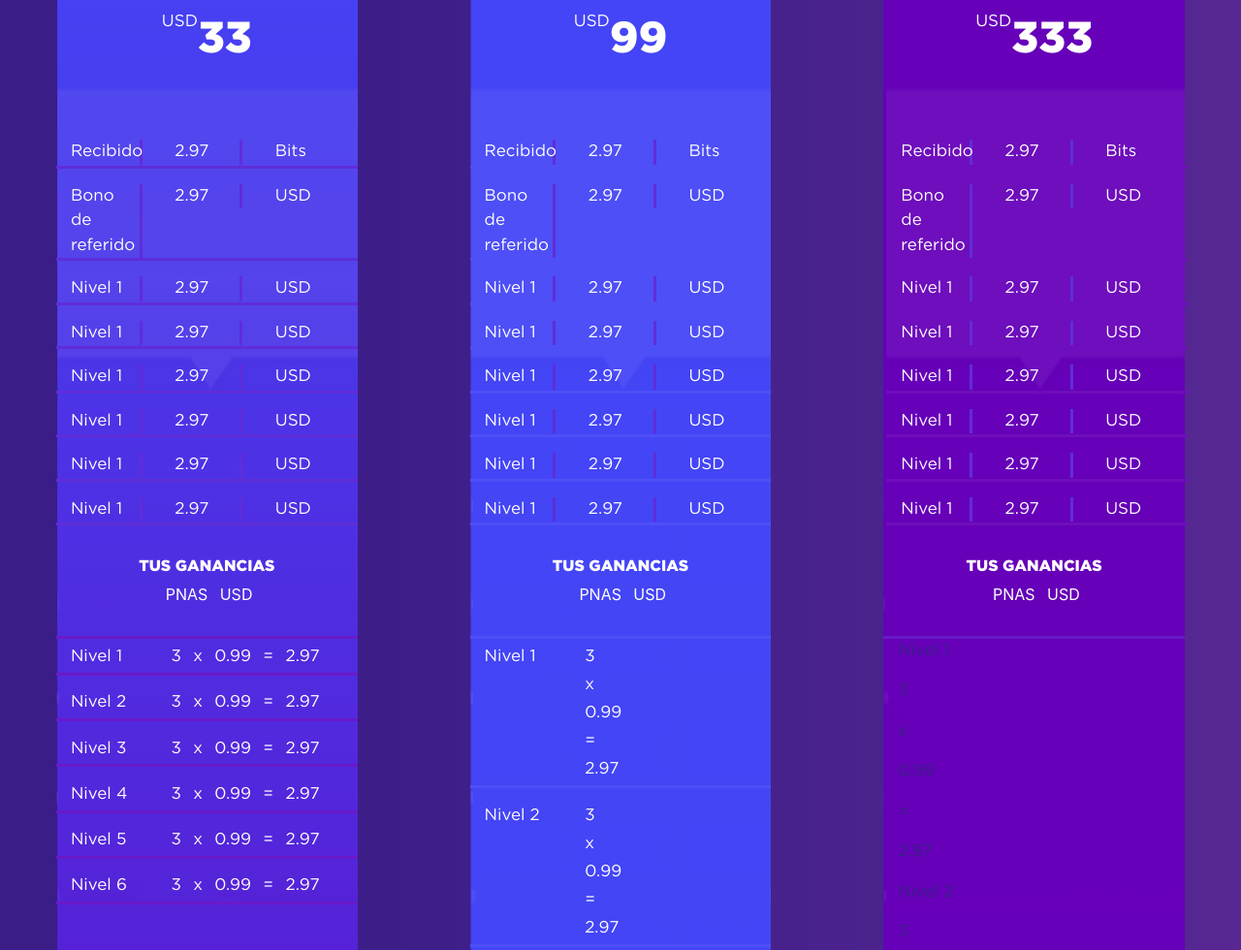
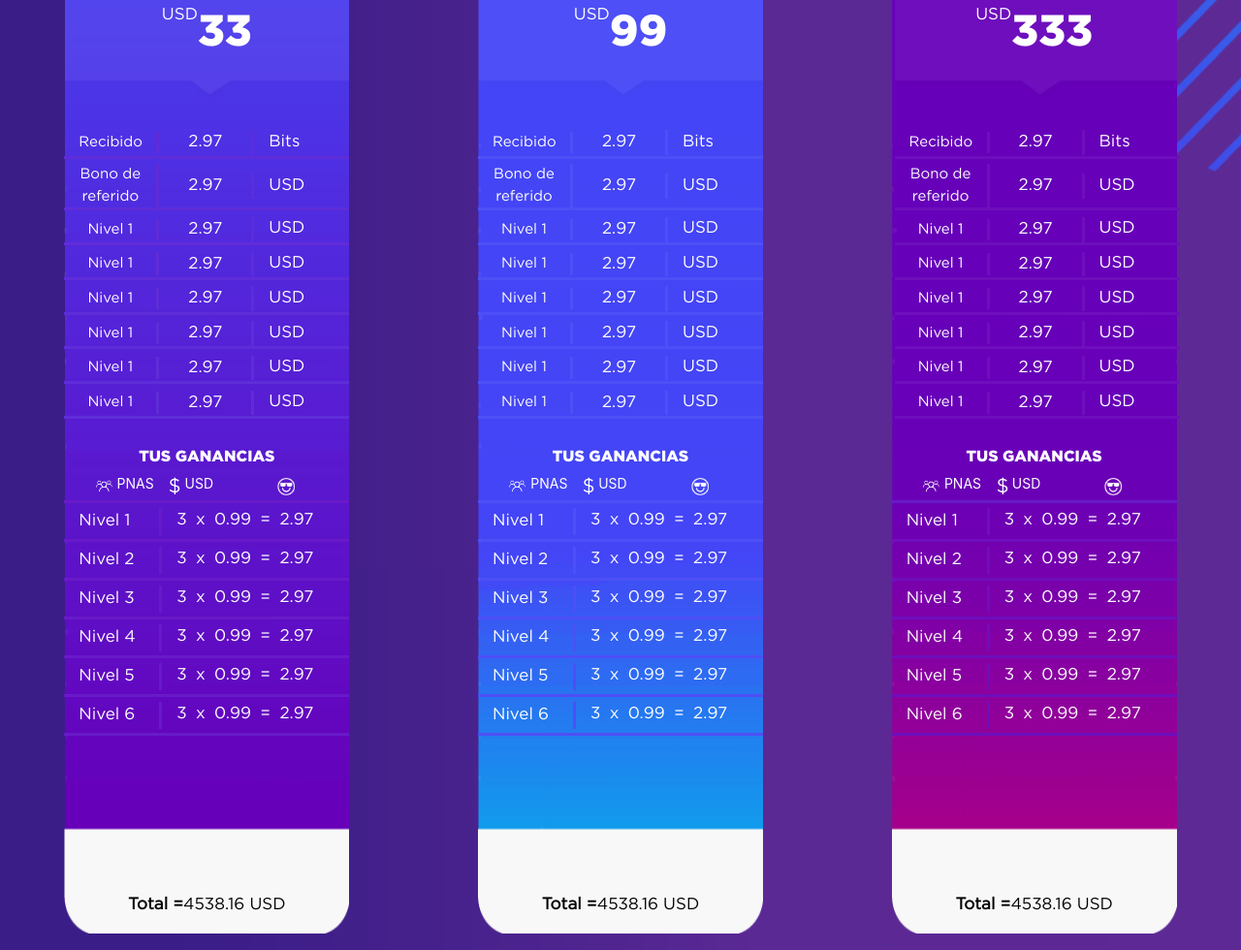
Before and after one commit to Eddygarciabermejo/Bit2Win_Nuevo, a plain HTML site: page index.html in a window 1280 px wide. Shown: the part 2033-3013 px from the top of the page at 97% size. Drawn offline with nearby package versions, Linux system fonts and the light colour scheme.

Commit message:
Add files via upload

```diff
--- a/assets/css/index.css
+++ b/assets/css/index.css
@@ -305,32 +305,26 @@ input:focus, input.form-control:focus {
     display: flex;
     justify-content: center;
     border-bottom: #5f2dd8 solid;
-    margin-top: 5%;
-
+    margin-top: 2%;
+    align-items: center;
 }
 
 .div-p-recibi{
     color: white;
     margin-bottom: 0px;
-    border-right: #5f2dd8 solid ;
-    padding-right: 5%;
-
+    font-size: 15px;
+    text-align: center;
 }
 
 
 .div-p-precio{
-
-    margin-left: 5%;
-    padding-right: 5%;
     color: white;
     margin-bottom: 0px;
-    border-right: #5f2dd8 solid ;
+    text-align: center;
+
 }
 
 .div-p-bits{
-
-    margin-left: 5%;
-    margin-right: 5%;
     color: white;
     margin-bottom: 2%;
 
@@ -346,13 +340,17 @@ input:focus, input.form-control:focus {
 .p-pnas{
     color: white;
     margin-right: 2%;
-    margin-bottom: 10%;
+    margin-bottom: 2%;
+    font-size: 14px;
+    height: 25%;
 }
 
 .p-usd{
     color: white;
     margin-left: 2%;
-    margin-bottom: 10%;
+    margin-bottom: 2%;
+    font-size: 14px;
+    height: 25%;
 
 }
 
@@ -419,8 +417,8 @@ input:focus, input.form-control:focus {
     display: flex;
     justify-content: center;
     border-bottom: #681ac8 solid;
-    margin-top: 2%;
-    margin-bottom: 5%;
+    height: 40px;
+    align-items: center;
 
 
 }
@@ -430,9 +428,21 @@ input:focus, input.form-control:focus {
     display: flex;
     justify-content: center;
     border-bottom: rgb(78, 79, 246) solid;
-    margin-top: 2%;
-    margin-bottom: 5%;
+    height: 40px;
+    align-items: center;
+    margin-bottom: 0px;
 
+
+}
+
+.nivel-inferior-opcion2{
+
+    display: flex;
+    justify-content: center;
+    border-bottom: #6e0ebc solid;
+    height: 40px;
+    align-items: center;
+    margin-bottom: 0px;
 
 }
 
@@ -453,12 +463,39 @@ input:focus, input.form-control:focus {
 
 
 }
+
+.nivel-inferior-opcion2 p{
+
+    color: white;
+    margin-right: 5%;
+    margin-bottom: 2%;
+
+
+ }
 .div-inferior-interno{
     display: flex;
     justify-content: space-between;
     padding-right: 10%;
+    border-left: #681ac8 solid;
 
 }
+
+.div-inferior-interno1{
+    display: flex;
+    justify-content: space-between;
+    padding-right: 10%;
+    border-left: #4e4ff6 solid;
+
+}
+
+.div-inferior-interno2{
+    display: flex;
+    justify-content: space-between;
+    padding-right: 10%;
+    border-left: #6e0ebc solid;
+
+}
+
 
 .total{
 
@@ -488,32 +525,28 @@ input:focus, input.form-control:focus {
     justify-content: center;
     width: 100%;
     border-bottom: #4e4ff6 solid;
-    margin-top: 5%;
+    margin-top: 2%;
+    align-items: center;
 
 }
 
 .div-p-recibi1{
     color: white;
     margin-bottom: 0px;
-    border-right: #4e4ff6 solid ;
-    padding-right: 5%;
-
+    font-size: 15px;
+    text-align: center;
 }
 
 
 .div-p-precio1{
 
-    margin-left: 5%;
-    padding-right: 5%;
     color: white;
     margin-bottom: 0px;
-    border-right: #4e4ff6 solid ;
+    text-align: center;
 }
 
 .div-p-bits1{
 
-    margin-left: 5%;
-    margin-right: 5%;
     color: white;
     margin-bottom: 2%;
 
@@ -523,13 +556,17 @@ input:focus, input.form-control:focus {
 .p-pnas1{
     color: white;
     margin-right: 2%;
-    margin-bottom: 10%;
+    margin-bottom: 2%;
+    font-size: 14px;
+    height: 25%;
 }
 
 .p-usd1{
     color: white;
     margin-left: 2%;
-    margin-bottom: 10%;
+    margin-bottom: 2%;
+    font-size: 14px;
+    height: 25%;
 
 }
 
@@ -574,33 +611,28 @@ input:focus, input.form-control:focus {
     margin-right: 1%;
     width: 100%;
     border-bottom: #6e0ebc solid;
-    margin-top: 5%;
+    margin-top: 2%;
+    align-items: center;
 
 }
 
 .div-p-recibi2{
-    padding-right: 5%;
     color: white;
     margin-bottom: 0px;
-    border-right: #6e0ebc solid ;
-    padding-right: 5%;
+    font-size: 15px;
+    text-align: center;
 
 }
 
 
 .div-p-precio2{
-
-    margin-left: 5%;
-    padding-right: 5%;
     color: white;
     margin-bottom: 0px;
-    border-right: #6e0ebc solid ;
+    text-align: center;
+
 }
 
 .div-p-bits2{
-
-    margin-left: 5%;
-    margin-right: 5%;
     color: white;
     margin-bottom: 2%;
 
@@ -610,14 +642,18 @@ input:focus, input.form-control:focus {
 .p-pnas2{
     color: white;
     margin-right: 2%;
-    margin-bottom: 10%;
+    margin-bottom: 2%;
+    font-size: 14px;
+    height: 25%;
 
 }
 
 .p-usd2{
     color: white;
     margin-left: 2%;
-    margin-bottom: 10%;
+    margin-bottom: 2%;
+    font-size: 14px;
+    height: 25%;
 }
 
 
@@ -713,3 +749,39 @@ h6{
 
     margin-bottom: 10%;
 }
+
+.bonor{
+    width: 40%;
+    text-align: center;
+    margin: 0px;
+    width: 100%;
+
+}
+
+.border-ver{
+
+    border-right: #5f2dd8 solid;
+}
+
+.border-ver1{
+
+    border-right: #4e4ff6 solid;
+}
+.border-ver2{
+
+    border-right: #6e0ebc solid;
+}
+
+.img-pna{
+    width: 20px;
+}
+
+.incon3{
+
+    margin-left: 40px;
+}
+
+.img-carita{
+
+    width: 70px;
+}
```
Also changed, not shown: assets/imagenes/carita.png (added), assets/imagenes/icon1.png (added), assets/imagenes/icon2.png (added).
